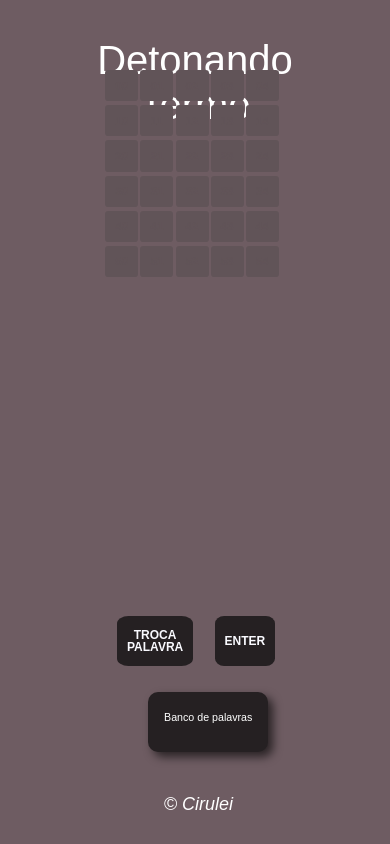
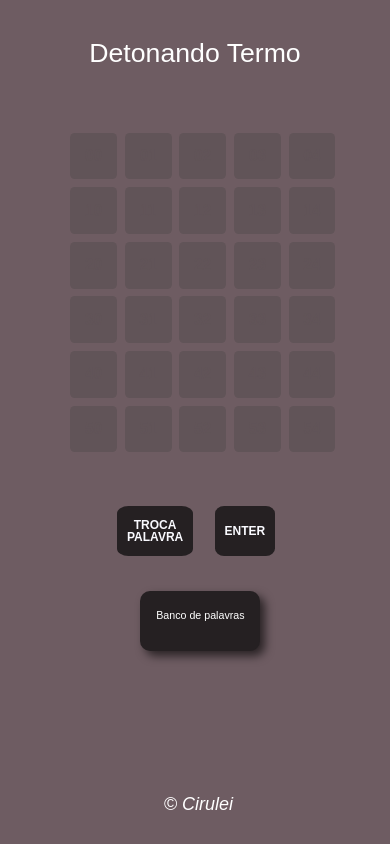
Before and after one commit to Rafael-Cirino/Detonando-termo-site, a PHP site: page / in a window 390 px wide. Run offline with PHP 8.4, Linux system fonts and the light colour scheme.

Commit message:
style emulado

```diff
--- a/css/mobile.css
+++ b/css/mobile.css
@@ -1,16 +1,22 @@
 @media only screen and (max-width: 640px) {
+    header{
+        font: normal 20pt Arial;
+        padding: 30px;
+    }
+
     section{
         font: normal 8pt Arial;
         line-height: 6pt;
         width: 100px;
         height: 40px;
+        text-align: center;
 
-        top: 82%;
-        left: 38%;
+        top: 70%;
+        left: 36%;
     }
 
     .box.enter{
-        top: 73%;
+        top: 60%;
 
         color: #FAFAFF;
         background: #252022;
@@ -21,13 +27,13 @@
     }
 
     .box{
-        font-size: 3vw;
+        font-size: 4vw;
         line-height: 16px;
         text-transform: uppercase;
         --happy-jump: 55%;
         cursor: pointer;
 
-        height: 8vw;
+        height: 12vw;
 
         position: absolute;
 
--- a/scripts/main.js
+++ b/scripts/main.js
@@ -24,8 +24,8 @@ function buttons() {
             //btn.style.top = `${55 + (i + 1) * 50}px`
             //btn.style.left = `${20 + (j + 1) * 50}px`
             if (window.innerWidth <= 641) {
-                btn.style.top = `${9 + (i + 1) * 9}vw`
-                btn.style.left = `${18 + (j + 1) * 9}vw`
+                btn.style.top = `${20 + (i + 1) * 14}vw`
+                btn.style.left = `${4 + (j + 1) * 14}vw`
             } else {
                 btn.style.top = `max(${4 + (i + 1) * 4.8}%, ${3 + (i + 1) * 4.8}vw)`
                 btn.style.left = `max(${(j + 2) * 4.8}%, ${33.5 + (j + 1) * 4.8}vw)`
```
